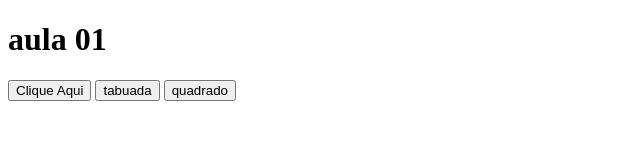
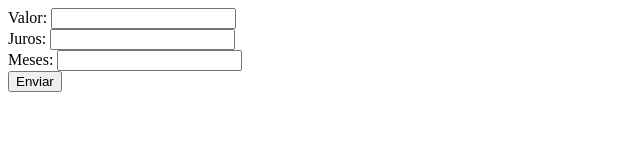
Before and after one commit to joaosilva2007/primeiroh_3t, a plain HTML site: page index.html in a window 1280 px wide. Shown: the whole page, without its empty margins (0-640 px from the left). Drawn offline with Linux system fonts and the light colour scheme.

Commit message:
Aula 05/10

```diff
--- a/index.html
+++ b/index.html
@@ -1,18 +1,18 @@
 <!DOCTYPE html>
-<html lang="en">
+<html lang="pt-br">
 <head>
     <meta charset="UTF-8">
     <meta http-equiv="X-UA-Compatible" content="IE=edge">
     <meta name="viewport" content="width=device-width, initial-scale=1.0">
-    <title>Estudo JavaScript</title>
-    <link rel="stylesheet" href="geral.css">
+    <title>Primeiro H</title>
     <script src="estudo.js"></script>
+
 </head>
 <body>
-    <h1>aula 01</h1>
 
-    <button onclick="meChame('Joao');">Clique Aqui</button>
-    <button onclick="escreva()">tabuada</button>
-    <button onclick="quadrado()">quadrado</button>
+   Valor: <input id="val" type="text"><br>
+   Juros: <input id="ju" type="text"><br>
+   Meses: <input id="mes" type="text"><br>
+   <button onclick="total()">Enviar</button>
 </body>
 </html>
```
